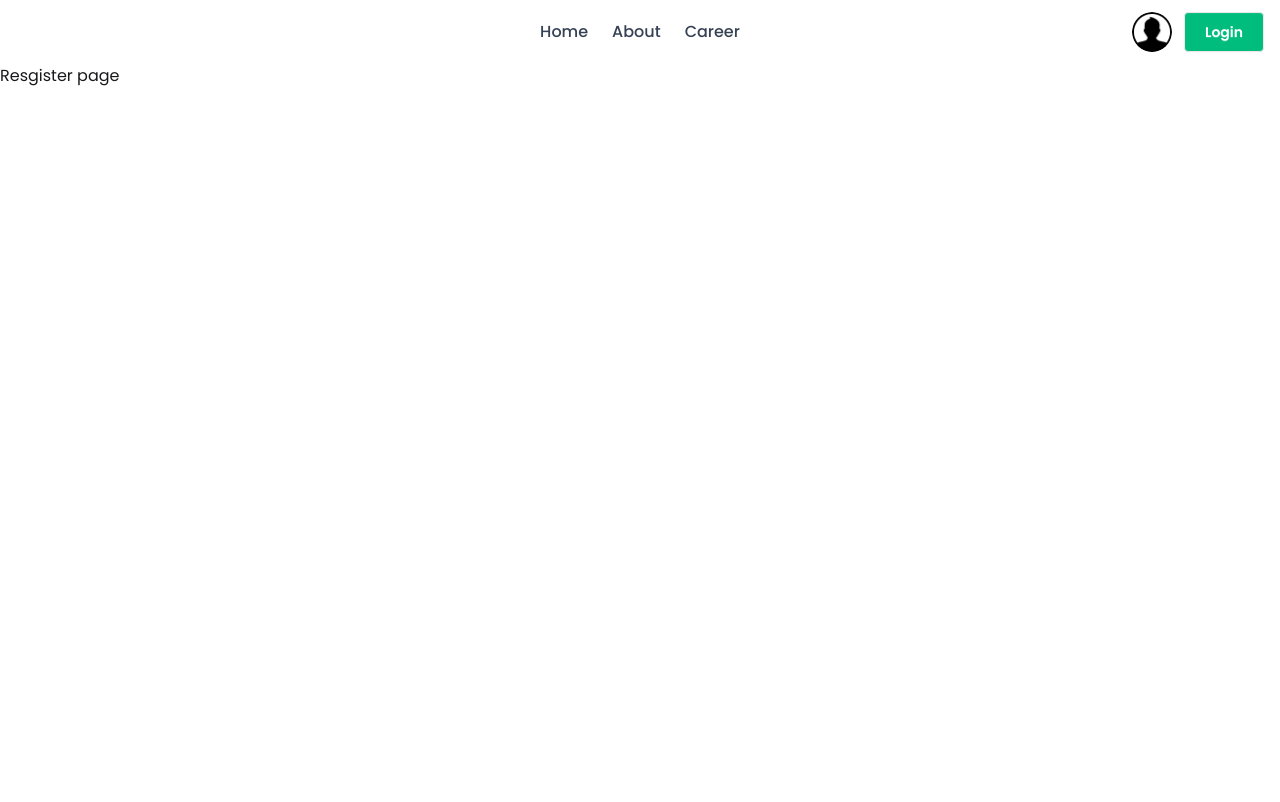
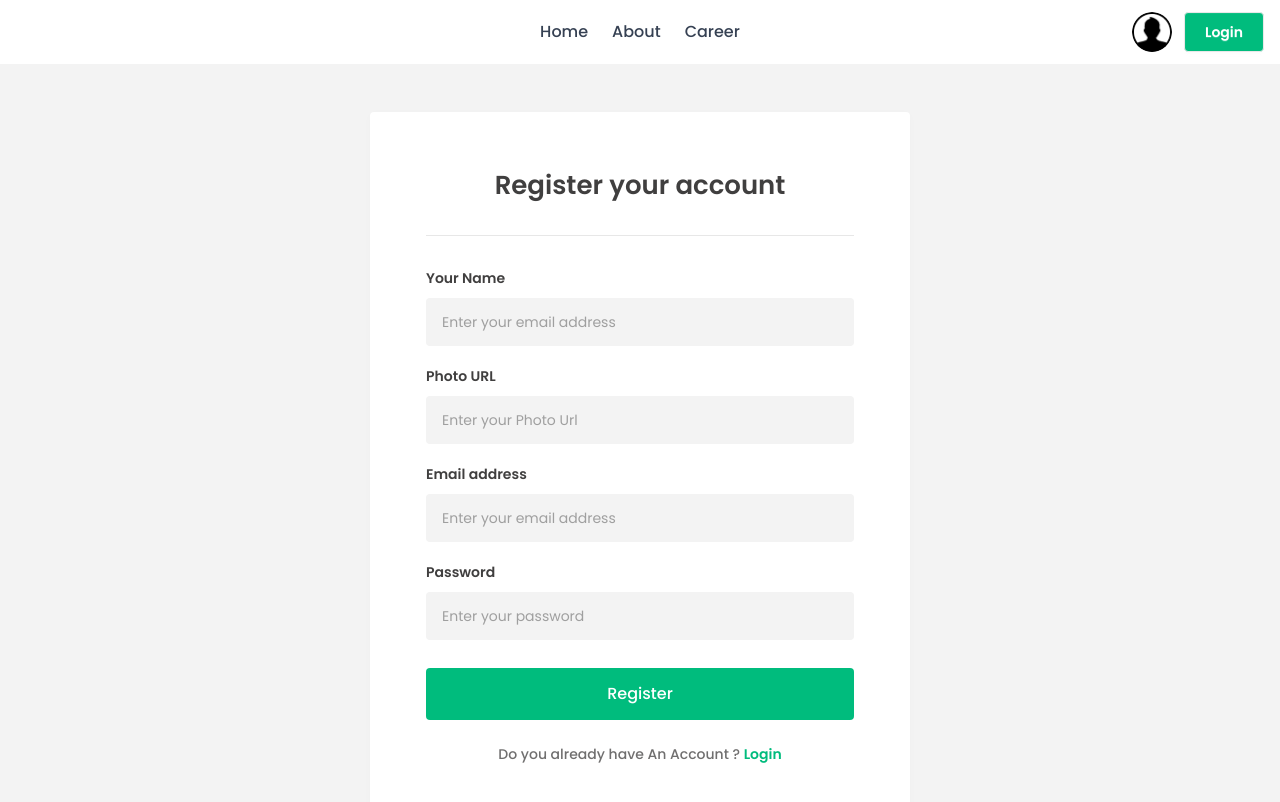
Before and after one commit to shohan-rhaman/News-Nest, a Next.js app: page /register in a window 1280 px wide. Shown: the top 802 px of the page. Built offline with nearby package versions, Linux system fonts and the light colour scheme.

Commit message:
Register page setup

```diff
--- a/src/app/(auth)/register/page.jsx
+++ b/src/app/(auth)/register/page.jsx
@@ -1,10 +1,123 @@
-import React from 'react';
+"use client";
+
+import Link from "next/link";
+import { useForm } from "react-hook-form";
 
 const RegisterPage = () => {
+    const { register, handleSubmit, watch, formState: { errors } } = useForm();
+
+      const handleSubmitFrom = (data) => {
+        console.log(data)
+      };
     return (
-        <div>
-            <p>Resgister page</p>
+        <div className="min-h-screen bg-[#f3f3f3] flex flex-col text-[#403f3f] ">
+      {/* Main Content / Centered Login Card */}
+      <main className="flex-1 flex items-center justify-center px-4 pb-16 mt-12">
+        <div className="w-full max-w-135 bg-white px-8 py-12 sm:px-14 sm:py-14 rounded-sm shadow-[0_2px_10px_rgba(0,0,0,0.02)]">
+          {/* Card Heading */}
+          <h1 className="text-2xl sm:text-[26px] font-semibold text-center text-[#403f3f]">
+            Register your account
+          </h1>
+
+          {/* Divider Line */}
+          <hr className="my-8 border-[#e7e7e7]" />
+
+          {/* Login Form */}
+          <form onSubmit={handleSubmit(handleSubmitFrom)} className="space-y-5">
+            {/* Name Field */}
+            <div>
+              <label
+                htmlFor="name"
+                className="block text-sm font-semibold text-[#403f3f] mb-2.5"
+              >
+                Your Name
+              </label>
+              <input
+                id="name"
+                type="text"
+                {...register("name", { required: "Name is required" })}
+                placeholder="Enter your email address"
+                className="w-full bg-[#f3f3f3] text-sm text-[#403f3f] placeholder-[#9f9f9f] px-4 py-3.5 rounded-sm focus:outline-none focus:ring-1 focus:ring-emerald-400"
+              />
+              {errors.name && <p className="text-red-500">{errors.name.message}</p>}
+            </div>
+
+            {/* Photo URL */}
+            <div>
+              <label
+                htmlFor="photo_url"
+                className="block text-sm font-semibold text-[#403f3f] mb-2.5"
+              >
+                Photo URL
+              </label>
+              <input
+                id="photo_url"
+                type="url"
+                {...register("photo_url")}
+                placeholder="Enter your Photo Url"
+                className="w-full bg-[#f3f3f3] text-sm text-[#403f3f] placeholder-[#9f9f9f] px-4 py-3.5 rounded-sm focus:outline-none focus:ring-1 focus:ring-emerald-400"
+              />
+            </div>
+            {/* Email Field */}
+            <div>
+              <label
+                htmlFor="email"
+                className="block text-sm font-semibold text-[#403f3f] mb-2.5"
+              >
+                Email address
+              </label>
+              <input
+                id="email"
+                type="email"
+                {...register("email", { required: "Email is required" })}
+                placeholder="Enter your email address"
+                className="w-full bg-[#f3f3f3] text-sm text-[#403f3f] placeholder-[#9f9f9f] px-4 py-3.5 rounded-sm focus:outline-none focus:ring-1 focus:ring-emerald-400"
+              />
+              {errors.email && <p className="text-red-500">{errors.email.message}</p>}
+            </div>
+
+            {/* Password Field */}
+            <div>
+              <label
+                htmlFor="password"
+                className="block text-sm font-semibold text-[#403f3f] mb-2.5"
+              >
+                Password
+              </label>
+              <input
+                id="password"
+                type="password"
+                {...register("password", { required: "Password is required" })}
+                placeholder="Enter your password"
+                className="w-full bg-[#f3f3f3] text-sm text-[#403f3f] placeholder-[#9f9f9f] px-4 py-3.5 rounded-sm focus:outline-none focus:ring-1 focus:ring-emerald-400"
+              />
+              {errors.password && <p className="text-red-500">{errors.password.message}</p>}
+            </div>
+
+            {/* Submit Button */}
+            <div className="pt-2">
+              <button
+                type="submit"
+                className="w-full bg-emerald-500 hover:bg-emerald-400 text-white text-md font-medium py-3.5 rounded-sm transition-colors cursor-pointer"
+              >
+                Register
+              </button>
+            </div>
+          </form>
+
+          {/* Footer Link */}
+          <p className="mt-6 text-center text-xs sm:text-sm font-medium text-[#706f6f]">
+            Do you already have An Account ?{" "}
+            <Link
+              href="/login"
+              className="text-emerald-500 hover:underline font-semibold"
+            >
+              Login
+            </Link>
+          </p>
         </div>
+      </main>
+    </div>
     );
 };
 
```
